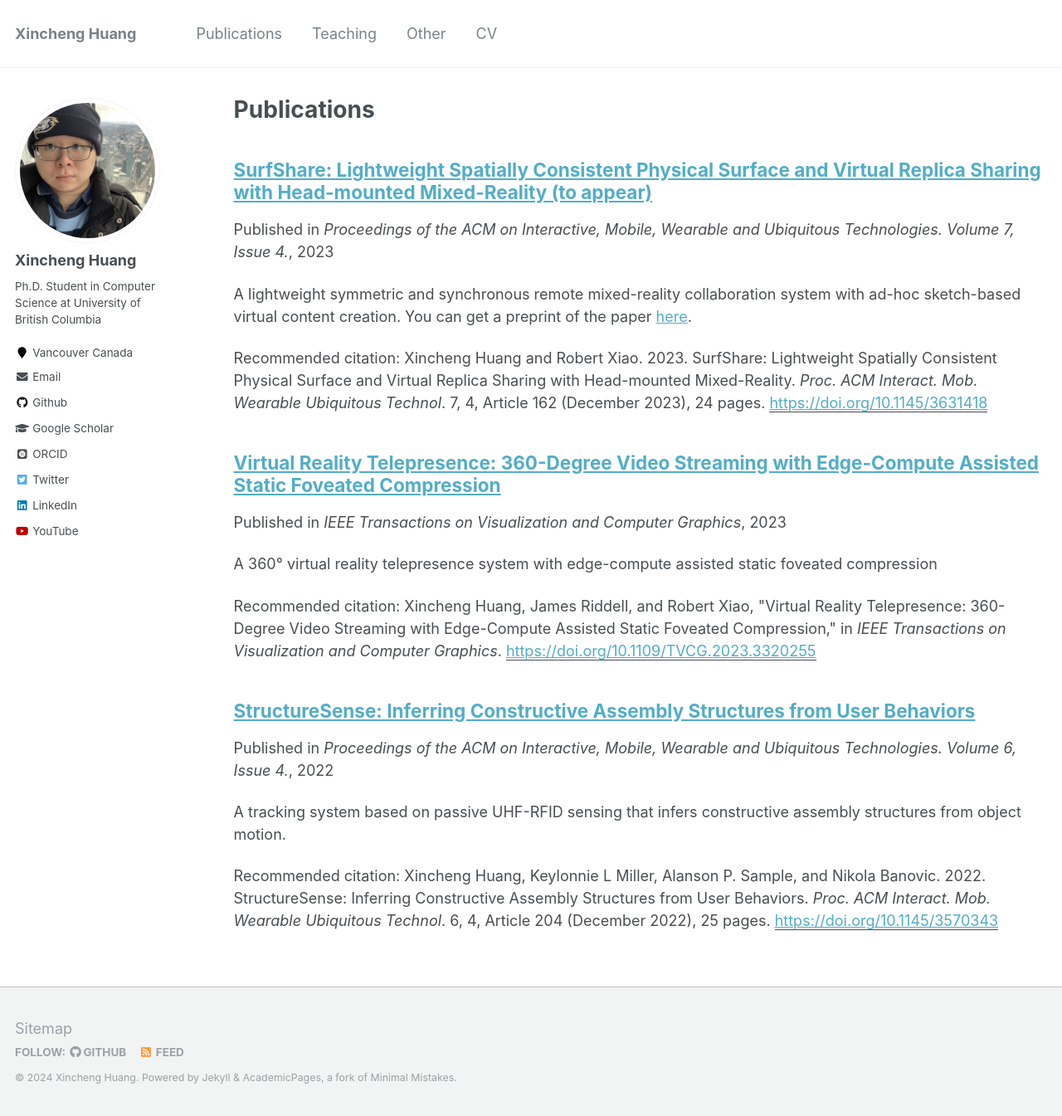
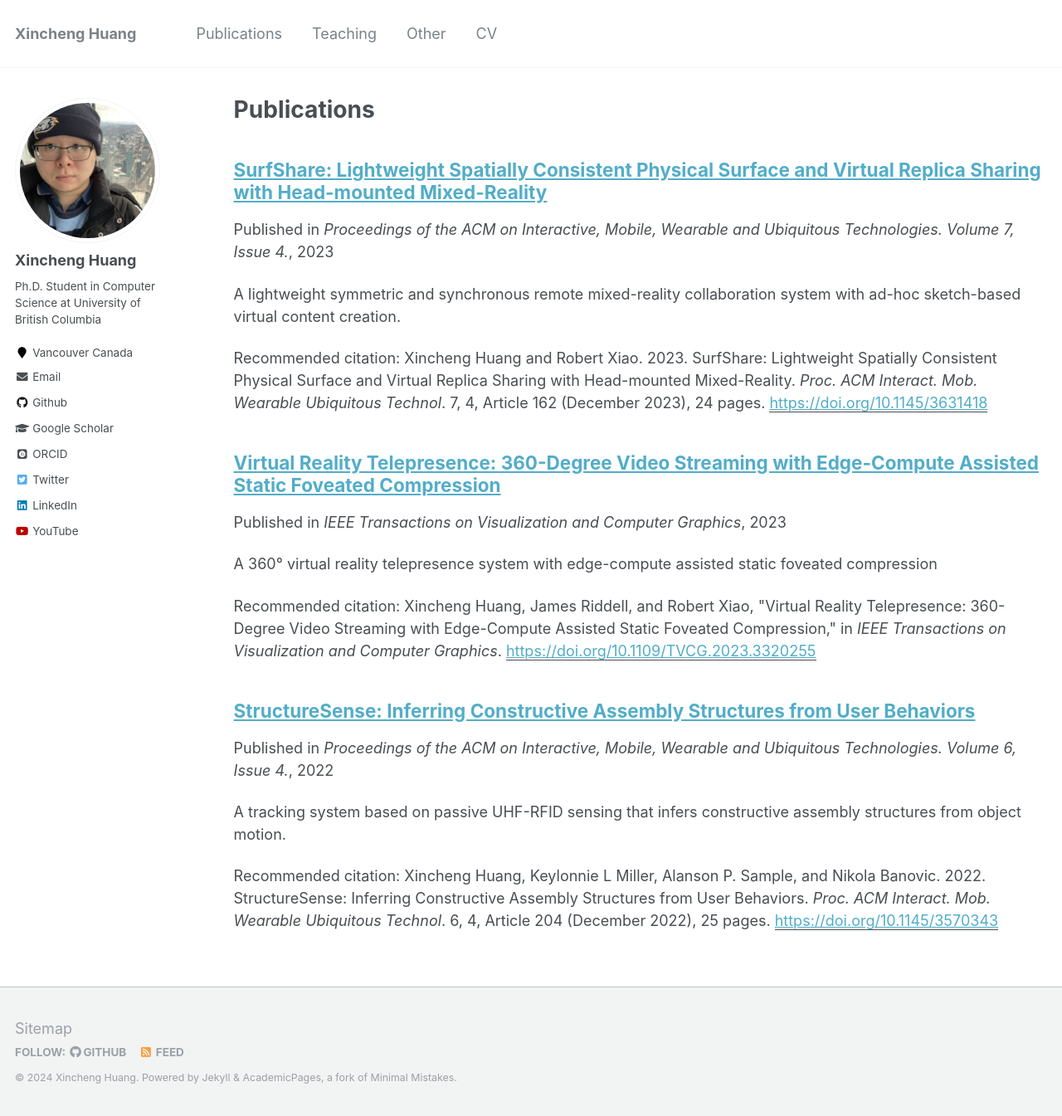
Before and after one commit to Peter-Pater/peter-pater.github.io, a Jekyll site: the page built from _pages/publications.md, in a window 1280 px wide and 1345 px high. Shown: the whole window at 83% size. Built offline with Jekyll 4.4.1, drawn with Linux system fonts in a browser that asks for light colours; some web fonts are replaced.

Commit message:
SurfShare published

```diff
--- a/_publications/3-surfshare.md
+++ b/_publications/3-surfshare.md
@@ -1,8 +1,8 @@
 ---
-title: "SurfShare: Lightweight Spatially Consistent Physical Surface and Virtual Replica Sharing with Head-mounted Mixed-Reality (to appear)"
+title: "SurfShare: Lightweight Spatially Consistent Physical Surface and Virtual Replica Sharing with Head-mounted Mixed-Reality"
 collection: publications
 permalink: /publication/surf-share
-excerpt: "A lightweight symmetric and synchronous remote mixed-reality collaboration system with ad-hoc sketch-based virtual content creation. You can get a preprint of the paper [here](/files/3-surfshare.pdf)."
+excerpt: "A lightweight symmetric and synchronous remote mixed-reality collaboration system with ad-hoc sketch-based virtual content creation."
 date: 2023-12-01
 venue: 'Proceedings of the ACM on Interactive, Mobile, Wearable and Ubiquitous Technologies. Volume 7, Issue 4.'
 paperurl: 'https://doi.org/10.1145/3631418'
```
Also changed, not shown: _pages/about.md (+4 -4 lines).
